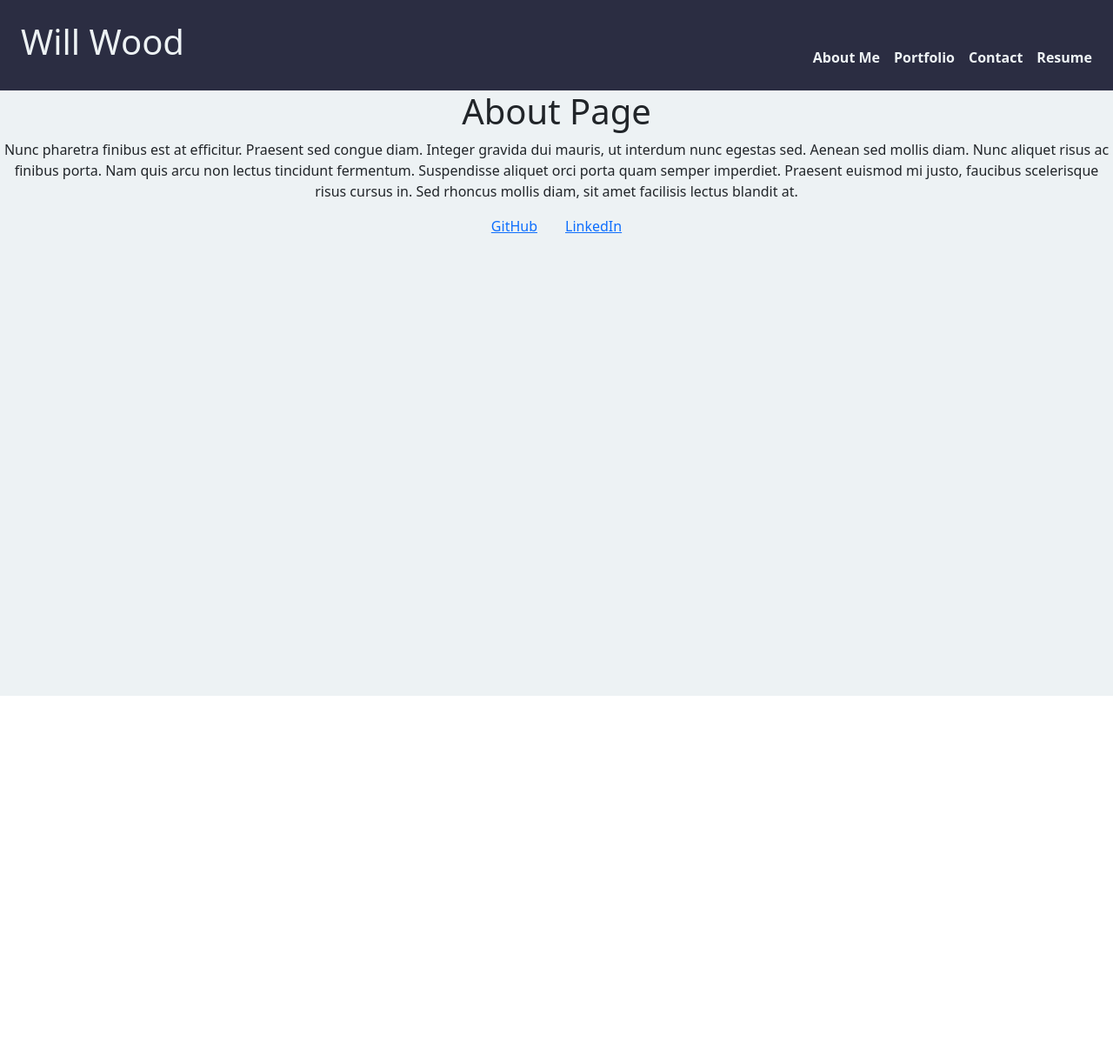
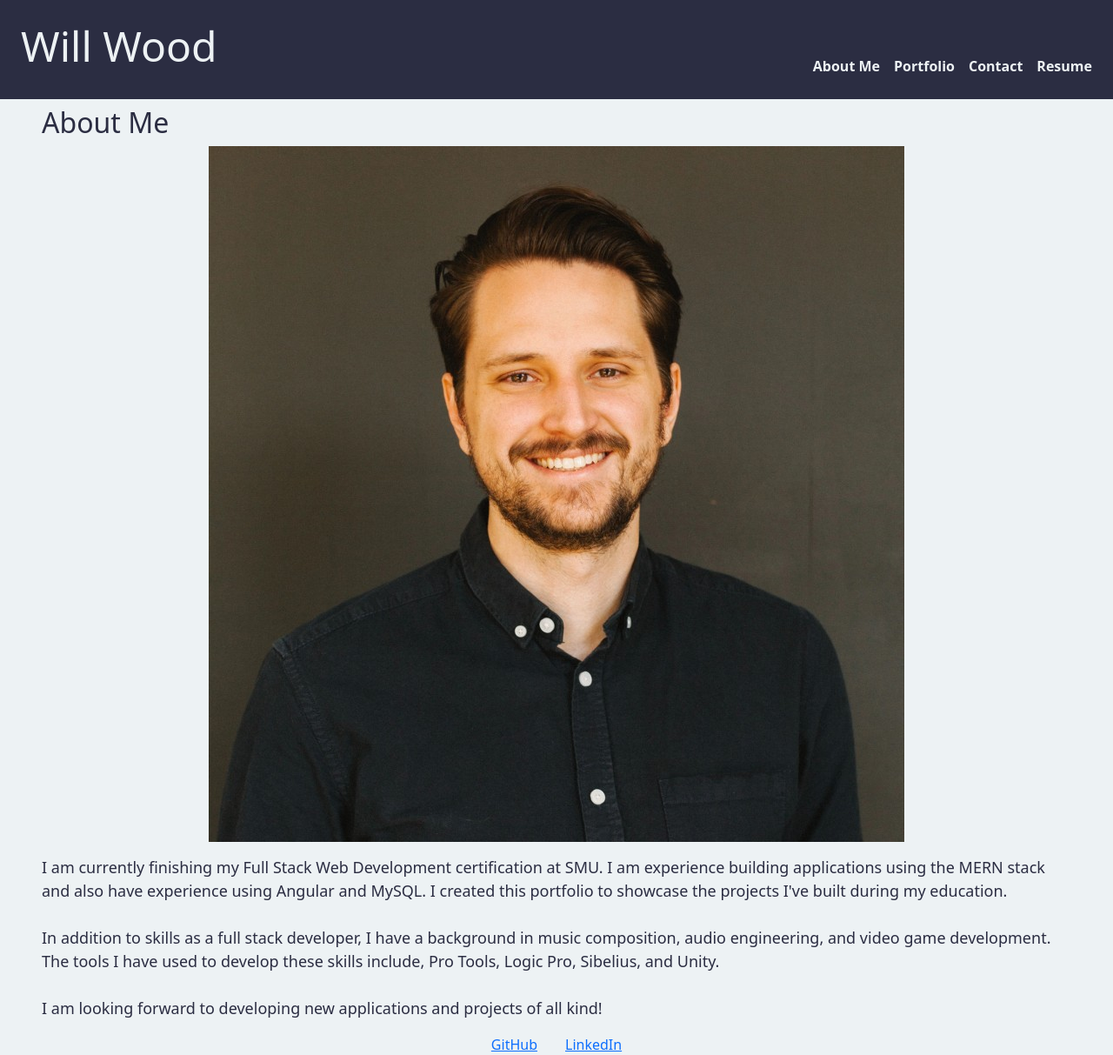
Before and after one commit to Williamatthewood/React-Portfolio, a React (Create React App) app: page / in a window 1280 px wide. Shown: the whole page at 87% size. Before the commit the page ends 800 px from the top, so only its background shows below. Built offline with nearby package versions, Linux system fonts and the light colour scheme.

Commit message:
started on About Me page, inserted avatar image

```diff
--- a/src/App.css
+++ b/src/App.css
@@ -9,7 +9,9 @@
   text-align: center;
   background-color: #EDF2F4 ;
 }
-
+.App h1 {
+  font-size: 300%;
+}
 /* .App-logo {
   height: 40vmin;
   pointer-events: none;
@@ -59,3 +61,13 @@
 .nav-link:hover {
   color: var(--secondary)!important;
 }
+
+.section-title,
+.paragraph {
+  color: var(--primary-dark);
+}
+
+.paragraph {
+  text-align: left;
+  font-size: large;
+}
--- a/src/components/pages/About.js
+++ b/src/components/pages/About.js
@@ -1,16 +1,21 @@
 import React from 'react';
 
 export default function About() {
+
   return (
     <div>
-      <h1>About Page</h1>
-      <p>
-        Nunc pharetra finibus est at efficitur. Praesent sed congue diam.
-        Integer gravida dui mauris, ut interdum nunc egestas sed. Aenean sed
-        mollis diam. Nunc aliquet risus ac finibus porta. Nam quis arcu non
-        lectus tincidunt fermentum. Suspendisse aliquet orci porta quam semper
-        imperdiet. Praesent euismod mi justo, faucibus scelerisque risus cursus
-        in. Sed rhoncus mollis diam, sit amet facilisis lectus blandit at.
+      <h2 className="d-flex flex-start mx-5 my-2 section-title">About Me</h2>
+      <img src='./images/avatar.jpeg'/>
+      <p className="paragraph my-3 mx-5">
+        I am currently finishing my Full Stack Web Development certification at SMU. I am experience building applications using the MERN stack and also have experience using Angular and MySQL.
+        I created this portfolio to showcase the projects I've built during my education.
+        <br/>
+        <br/>
+        In addition to skills as a full stack developer, I have a background in music composition, audio engineering, and video game development. The tools I have used to develop these skills include, Pro Tools, Logic Pro, Sibelius, and Unity.
+        <br/>
+        <br/>
+        I am looking forward to developing new applications and projects of all kind!
+        <br/>
       </p>
     </div>
   );
--- a/src/components/pages/Portfolio.js
+++ b/src/components/pages/Portfolio.js
@@ -50,7 +50,7 @@ export default function Portfolio() {
 
   return (
     <div>
-      <h1 className="d-flex flex-start mx-5 my-2">Projects</h1>
+      <h2 className="d-flex flex-start mx-5 my-2 section-title">Projects</h2>
       <div className="row d-flex justify-content-evenly">
         <Project projects = {projects} />
       </div>
```
Also changed, not shown: public/images/avatar.jpeg (added).
